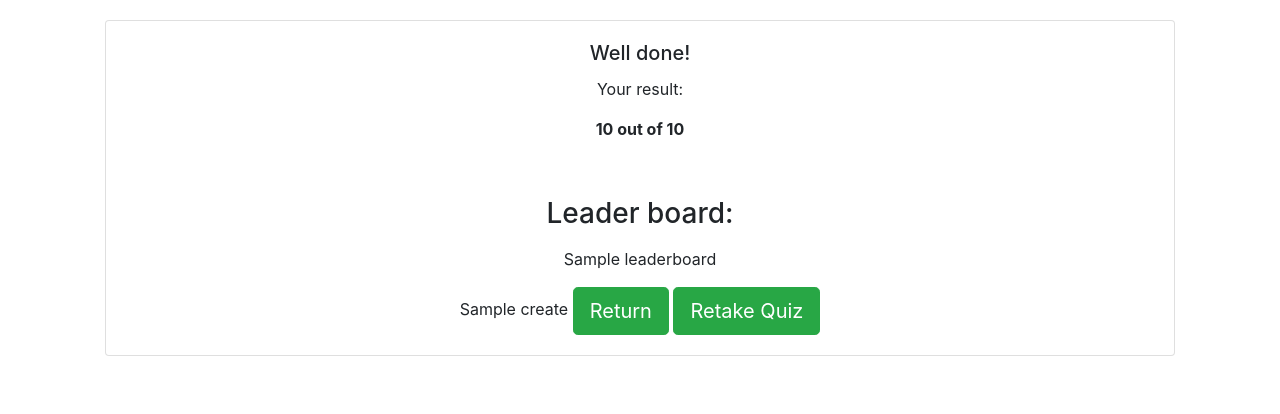
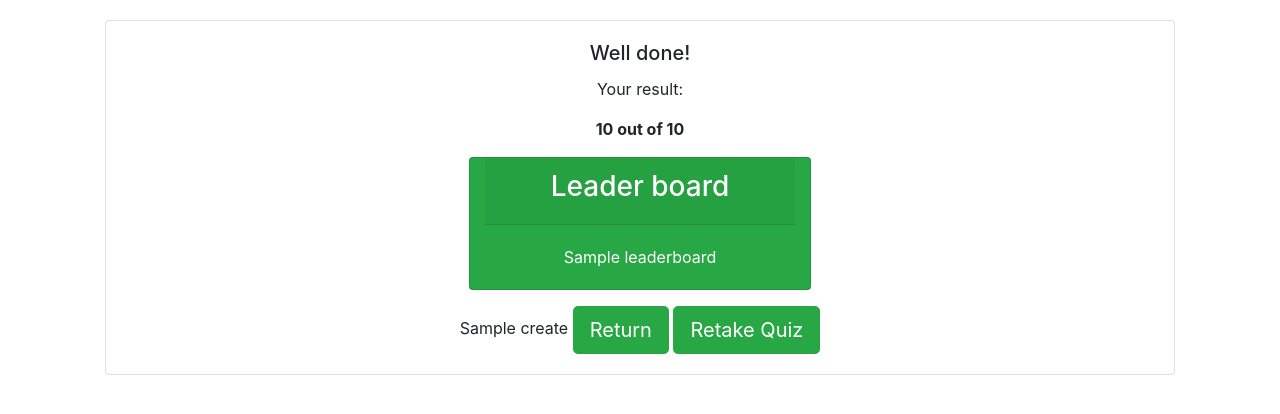
Before and after one commit to squiree98/CSC2033_Team_Project, a Python web app: template templates/display_results.html in a window 1280 px wide. Shown: the part 56-470 px from the top of the page. Run offline with Jinja, Linux system fonts and the light colour scheme; the template is opened without the code that fills it: most values are stand-ins (such as "Sample title", 1, 10 or a date in 2020); some libraries are stand-ins or nearby versions.

Commit message:
Change the display of leader board in display_results page

```diff
--- a/templates/display_results.html
+++ b/templates/display_results.html
@@ -3,7 +3,7 @@
 {% block content %}
     {{ share.load() }}
     <div class="card text-center"  style="margin: 20px">
-        <div class="card-body">
+        <div class="card-body text-center">
             {% if score > 7 %}
             <h5 class="card-title">Well done!</h5>
             {% elif score < 5 %}
@@ -16,13 +16,13 @@
             <p class="card-text" > <b> {{ score }} out of 10  </b></p>
 
             <!-- Leader board -->
-            <div class="container">
-                <p class="card-text"> <br> <h3> Leader board:</h3></p>
-                        {% for leaderboard in quiz.leaderboard %}
-                            <p class="card-text">
-                                <p>{{ leaderboard }}</p>
-                            </p>
-                        {% endfor %}
+            <div class="card text-white bg-success mb-3 col-4" style="margin: 0 auto; float: none; margin-bottom: 10px;">
+                <div class="card-header text-center"> <h3> Leader board </h3> </div>
+                <div class="card-body text-center">
+                    {% for leaderboard in quiz.leaderboard %}
+                            <p class="card-text">{{ leaderboard }}</p>
+                    {% endfor %}
+                </div>
             </div>
 
             {{ share.create(title='Share result with: ', sites='facebook, twitter, google, linkedin') }}
```
